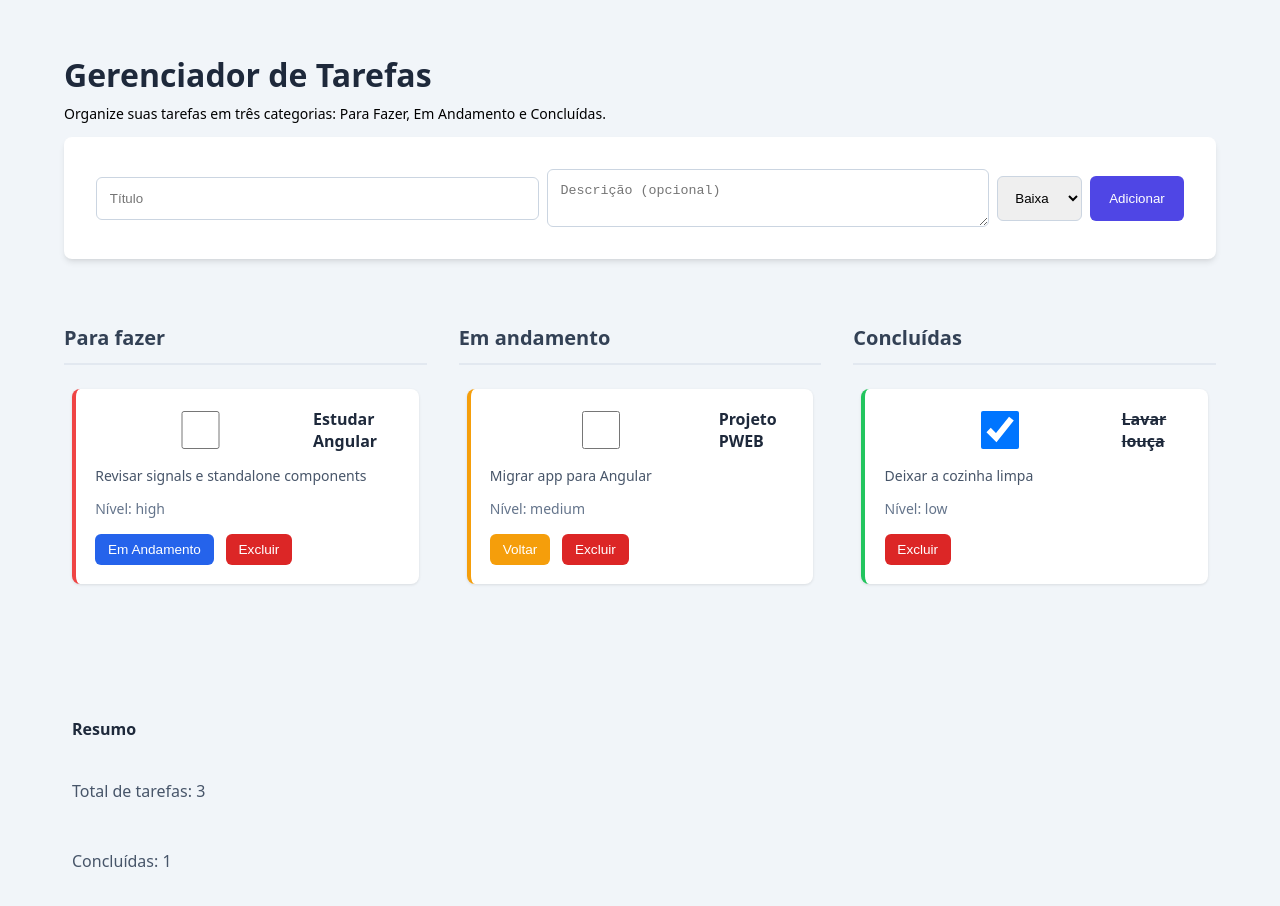
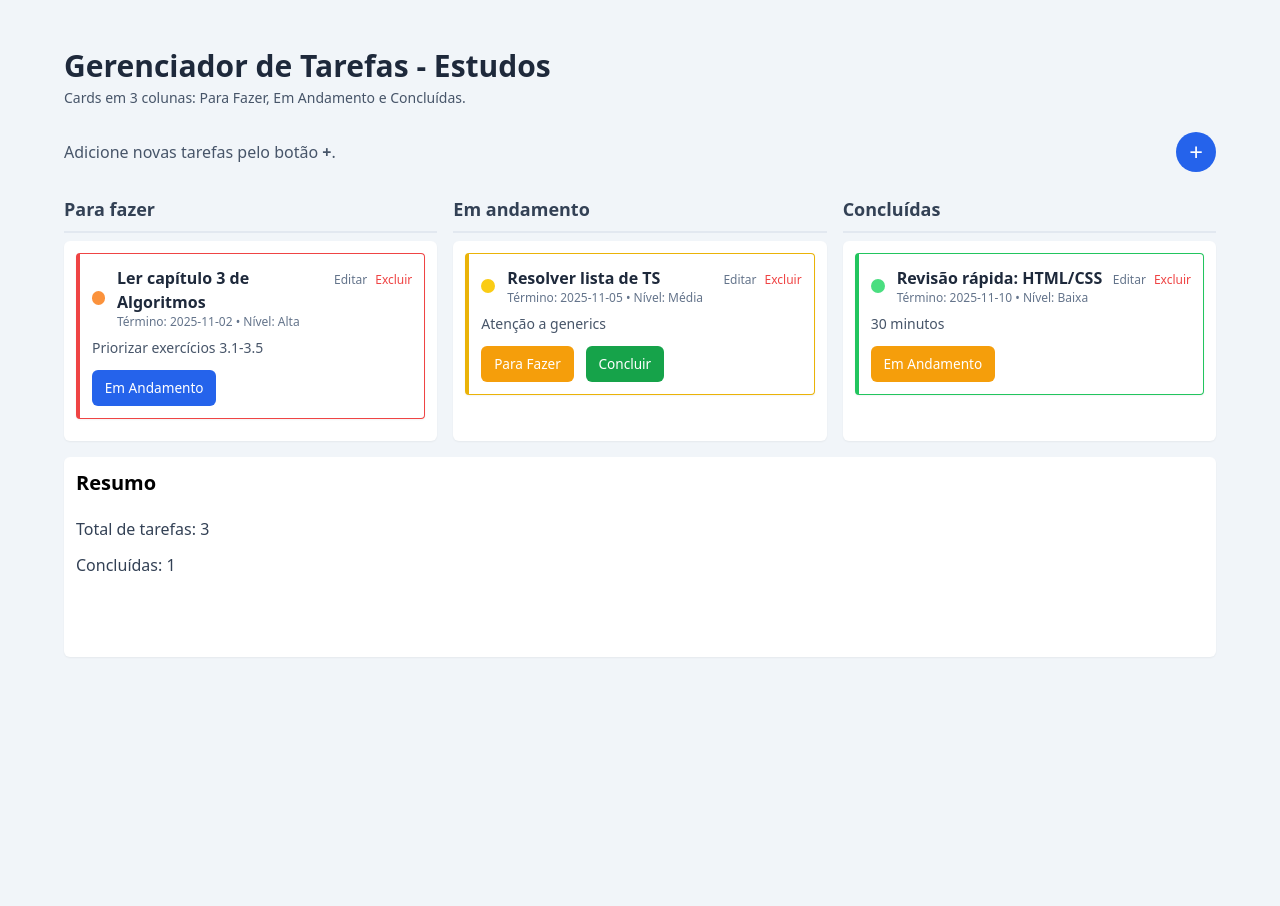
Before and after one commit to felipemcd/task-manager-angular, an Angular app: page / in a window 1280 px wide. Shown: the top 906 px of the page. After the commit the page ends 800 px from the top, so only its background shows below. Built offline with nearby package versions, Linux system fonts and the light colour scheme.

Commit message:
update: alterando estilo e forms da data

```diff
--- a/angular.json
+++ b/angular.json
@@ -94,5 +94,8 @@
         }
       }
     }
+  },
+  "cli": {
+    "analytics": false
   }
 }
--- a/src/app/app.component.ts
+++ b/src/app/app.component.ts
@@ -1,4 +1,4 @@
-import { Component, computed } from '@angular/core';
+import { Component, computed, signal } from '@angular/core'; // Adiciona 'signal'
 import { CommonModule } from '@angular/common';
 
 // Componentes da Aplicação
@@ -6,6 +6,7 @@ import { HeaderComponent } from './header/header.component';
 import { TaskFormComponent } from './task-form/task-form.component';
 import { TaskListComponent } from './task-list/task-list.component';
 import { TaskService } from './services/task.service';
+import { Task } from './models/task'; // Importa o modelo Task
 
 @Component({
   selector: 'app-root',
@@ -20,30 +21,40 @@ import { TaskService } from './services/task.service';
     <div>
       <app-header></app-header>
 
-      <app-task-form></app-task-form>
+      <div class="mb-6 flex items-center justify-between">
+        <div>
+          <p class="text-slate-600">Adicione novas tarefas pelo botão <span class="font-semibold">+</span>.</p>
+        </div>
+        <div>
+          <button (click)="openFormModal(null)" aria-label="Adicionar tarefa" class="w-10 h-10 rounded-full bg-blue-600 text-white flex items-center justify-center text-2xl hover:bg-blue-700">+</button>
+        </div>
+      </div>
+
+      <app-task-form
+        *ngIf="isFormOpen()"
+        [taskToEdit]="editingTask()"
+        (close)="closeFormModal()">
+      </app-task-form>
 
       <main class="main-grid">
-
-<section>
+        <section>
           <h2>Para fazer</h2>
           <div class="task-column">
-            <app-task-list status="todo"></app-task-list>
+            <app-task-list status="todo" (startEdit)="openFormModal($event)"></app-task-list>
           </div>
         </section>
 
-
-<section>
+        <section>
           <h2>Em andamento</h2>
           <div class="task-column">
-            <app-task-list status="doing"></app-task-list>
+            <app-task-list status="doing" (startEdit)="openFormModal($event)"></app-task-list>
           </div>
         </section>
 
-
-<section>
+        <section>
           <h2>Concluídas</h2>
           <div class="task-column">
-            <app-task-list status="done"></app-task-list>
+            <app-task-list status="done" (startEdit)="openFormModal($event)"></app-task-list>
           </div>
         </section>
       </main>
@@ -59,9 +70,23 @@ import { TaskService } from './services/task.service';
 export class AppComponent {
   title = 'task-manager-angular';
 
+  // Signals para controlar o estado do modal e edição
+  isFormOpen = signal(false);
+  editingTask = signal<Task | null>(null);
+
   constructor(private taskService: TaskService) {}
 
-  // Computed signals para derivar valores a partir do TaskService.tasks
   totalTasks = computed(() => this.taskService.tasks().length);
   doneTasks = computed(() => this.taskService.tasks().filter(t => t.status === 'done').length);
+
+  // Métodos para controlar o modal
+  openFormModal(task: Task | null) {
+    this.editingTask.set(task); // Define a tarefa a ser editada (ou null para nova)
+    this.isFormOpen.set(true);
+  }
+
+  closeFormModal() {
+    this.isFormOpen.set(false);
+    this.editingTask.set(null);
+  }
 }
--- a/src/app/header/header.component.ts
+++ b/src/app/header/header.component.ts
@@ -1,5 +1,4 @@
 // src/app/header/header.component.ts
-
 import { Component } from '@angular/core';
 import { CommonModule } from '@angular/common';
 
@@ -7,14 +6,12 @@ import { CommonModule } from '@angular/common';
   selector: 'app-header',
   standalone: true,
   imports: [CommonModule],
+  // Template atualizado para bater com o index.html original
   template: `
     <header class="mb-6 mt-4">
-      <h1 class="text-3xl font-bold text-slate-800">Gerenciador de Tarefas</h1>
-      <p class="text-slate-600 mt-1 text-sm">Organize suas tarefas em três categorias: Para Fazer, Em Andamento e Concluídas.</p>
+      <h1 class="text-3xl font-bold text-slate-800">Gerenciador de Tarefas - Estudos</h1>
+      <p class="text-slate-600 mt-1 text-sm">Cards em 3 colunas: Para Fazer, Em Andamento e Concluídas.</p>
     </header>
   `,
-
 })
-export class HeaderComponent {
-  // Você pode adicionar um título ou outras propriedades aqui, se necessário.
-}
+export class HeaderComponent { }
--- a/src/app/services/task.service.ts
+++ b/src/app/services/task.service.ts
@@ -1,30 +1,37 @@
 import { Injectable, signal } from '@angular/core';
 import { Task } from '../models/task';
+
+// Helper para criar datas dinâmicas como no script.js original
+function addDaysISO(n: number): string {
+  const d = new Date();
+  d.setDate(d.getDate() + n);
+  return d.toISOString().split('T')[0];
+}
 
 const INITIAL_TASKS: Task[] = [
   {
     id: '1',
-    title: 'Estudar Angular',
-    description: 'Revisar signals e standalone components',
+    title: 'Ler capítulo 3 de Algoritmos',
+    description: 'Priorizar exercícios 3.1-3.5',
     priority: 'high',
     status: 'todo',
-    due: new Date(Date.now() + 86400000).toISOString().split('T')[0]
+    due: addDaysISO(2) // Data dinâmica
   },
   {
     id: '2',
-    title: 'Projeto PWEB',
-    description: 'Migrar app para Angular',
+    title: 'Resolver lista de TS',
+    description: 'Atenção a generics',
     priority: 'medium',
     status: 'doing',
-    due: new Date(Date.now() + 2 * 86400000).toISOString().split('T')[0]
+    due: addDaysISO(5) // Data dinâmica
   },
   {
     id: '3',
-    title: 'Lavar louça',
-    description: 'Deixar a cozinha limpa',
+    title: 'Revisão rápida: HTML/CSS',
+    description: '30 minutos',
     priority: 'low',
     status: 'done',
-    due: new Date(Date.now() - 86400000).toISOString().split('T')[0]
+    due: addDaysISO(10) // Data dinâmica
   }
 ];
 
@@ -36,6 +43,7 @@ export class TaskService {
 
   constructor() { }
 
+  // Modificado para incluir 'due' (que já estava no Omit, mas agora garantimos)
   add(newTask: Omit<Task, 'id' | 'status'>) {
     const taskWithDefaults: Task = {
       ...newTask,
@@ -43,6 +51,19 @@ export class TaskService {
       status: 'todo',
     };
     this.tasks.update(currentTasks => [taskWithDefaults, ...currentTasks]);
+  }
+
+  // NOVO: Método para edição (baseado no script.js)
+  update(id: string, updatedTaskData: Partial<Omit<Task, 'id' | 'status'>>) {
+    this.tasks.update(currentTasks =>
+      currentTasks.map(task => {
+        if (task.id === id) {
+          // Retorna a tarefa mesclada com os novos dados
+          return { ...task, ...updatedTaskData };
+        }
+        return task;
+      })
+    );
   }
 
   updateStatus(id: string, newStatus: 'todo' | 'doing' | 'done') {
@@ -56,6 +77,7 @@ export class TaskService {
     );
   }
 
+  // Este método é usado pelo checkbox no seu código atual.
   toggleStatus(id: string) {
     this.tasks.update(currentTasks =>
       currentTasks.map(task => {
--- a/src/app/task-form/task-form.component.ts
+++ b/src/app/task-form/task-form.component.ts
@@ -1,41 +1,117 @@
-import { Component } from '@angular/core';
+import { Component, EventEmitter, Input, OnInit, Output } from '@angular/core';
 import { CommonModule } from '@angular/common';
 import { FormsModule } from '@angular/forms';
 import { TaskService } from '../services/task.service';
+import { Task } from '../models/task';
 
 @Component({
   selector: 'app-task-form',
   standalone: true,
   imports: [CommonModule, FormsModule],
   template: `
-  <div class="bg-white p-4 rounded shadow mb-4">
-    <form (submit)="submit($event)" class="grid grid-cols-1 gap-2">
-      <input [(ngModel)]="title" name="title" placeholder="Título" class="border p-2 rounded" required />
-      <textarea [(ngModel)]="description" name="desc" rows="2" placeholder="Descrição (opcional)" class="border p-2 rounded"></textarea>
-      <div class="flex gap-2">
-        <select [(ngModel)]="priority" name="priority" class="border p-2 rounded">
-          <option value="low">Baixa</option>
-          <option value="medium">Média</option>
-          <option value="high">Alta</option>
-        </select>
-        <button class="ml-auto bg-blue-600 text-white px-4 py-2 rounded">Adicionar</button>
+  <div (click)="close.emit()" class="fixed inset-0 z-40 bg-black/40"></div>
+
+  <div class="fixed inset-0 z-50 flex items-center justify-center p-4">
+    <div class="relative bg-white rounded-lg shadow-lg w-full max-w-2xl mx-auto p-6">
+
+      <div class="flex items-start justify-between mb-4">
+        <h3 class="text-lg font-semibold">{{ isEditing ? 'Editar tarefa' : 'Nova tarefa' }}</h3>
+        <button (click)="close.emit()" class="text-slate-500 hover:text-slate-800">✕</button>
       </div>
-    </form>
+
+      <form (submit)="submit($event)" class="grid grid-cols-1 md:grid-cols-3 gap-3 items-end">
+
+        <div>
+          <label class="text-sm text-slate-700">Título</label>
+          <input [(ngModel)]="title" name="title" class="w-full mt-1 p-2 border rounded" required />
+        </div>
+
+        <div>
+          <label class="text-sm text-slate-700">Data término</label>
+          <input [(ngModel)]="due" name="due" type="date" class="w-full mt-1 p-2 border rounded" />
+        </div>
+
+        <div>
+          <label class="text-sm text-slate-700">Nível</label>
+          <select [(ngModel)]="priority" name="priority" class="w-full mt-1 p-2 border rounded">
+            <option value="low">Baixa</option>
+            <option value="medium">Média</option>
+            <option value="high">Alta</option>
+          </select>
+        </div>
+
+        <div class="md:col-span-3">
+          <label class="text-sm text-slate-700">Descrição (breve)</label>
+          <textarea [(ngModel)]="description" name="desc" rows="2" class="w-full mt-1 p-2 border rounded"></textarea>
+        </div>
+
+        <div class="md:col-span-3 text-right">
+          <button type="submit" class="px-4 py-2 bg-blue-600 text-white rounded hover:bg-blue-700">
+            {{ isEditing ? 'Salvar' : 'Adicionar' }}
+          </button>
+        </div>
+
+      </form>
+    </div>
   </div>
   `
 })
-export class TaskFormComponent {
+export class TaskFormComponent implements OnInit {
+  // Estado para os campos do formulário
   title = '';
   description = '';
   priority: 'low'|'medium'|'high' = 'low';
+  due = ''; // Novo campo
+  isEditing = false;
+  editingTaskId: string | null = null;
+
+  // Inputs e Outputs para o modal
+  @Input() taskToEdit: Task | null = null;
+  @Output() close = new EventEmitter<void>();
+
   constructor(private taskService: TaskService) {}
+
+  // ngOnInit é chamado quando o componente é inicializado
+  ngOnInit(): void {
+    if (this.taskToEdit) {
+      this.isEditing = true;
+      this.editingTaskId = this.taskToEdit.id;
+      this.title = this.taskToEdit.title;
+      this.description = this.taskToEdit.description;
+      this.priority = this.taskToEdit.priority;
+      this.due = this.taskToEdit.due || '';
+    }
+  }
 
   submit(ev: Event) {
     ev.preventDefault();
     if (!this.title.trim()) return;
-    this.taskService.add({ title: this.title.trim(), description: this.description, priority: this.priority });
+
+    const taskData = {
+      title: this.title.trim(),
+      description: this.description.trim(),
+      priority: this.priority,
+      due: this.due
+    };
+
+    if (this.isEditing && this.editingTaskId) {
+      // Lógica de Edição
+      this.taskService.update(this.editingTaskId, taskData);
+    } else {
+      // Lógica de Adicionar
+      this.taskService.add(taskData);
+    }
+
+    this.resetAndClose();
+  }
+
+  resetAndClose() {
     this.title = '';
     this.description = '';
     this.priority = 'low';
+    this.due = '';
+    this.isEditing = false;
+    this.editingTaskId = null;
+    this.close.emit(); // Emite o evento para fechar
   }
 }
--- a/src/app/task-list/task-list.component.ts
+++ b/src/app/task-list/task-list.component.ts
@@ -1,4 +1,4 @@
-import { Component, Input, computed } from '@angular/core';
+import { Component, Input, computed, Output, EventEmitter } from '@angular/core';
 import { CommonModule } from '@angular/common';
 import { TaskService } from '../services/task.service';
 import { Task } from '../models/task';
@@ -9,22 +9,40 @@ import { Task } from '../models/task';
   imports: [CommonModule],
   template: `
     <div *ngFor="let task of filteredTasks()"
-         class="task-card"
-         [ngClass]="'priority-' + task.priority">
+         class="p-3 border rounded bg-white shadow-sm"
+         [ngClass]="getPriorityBorder(task.priority)">
 
-      <label class="flex items-center gap-2 mb-2">
-        <input type="checkbox" [checked]="task.status === 'done'" (change)="toggleDone(task.id)">
-        <span class="font-semibold" [class.line-through]="task.status === 'done'">{{ task.title }}</span>
-      </label>
+      <div class="flex items-start justify-between gap-2">
+        <div class="flex items-center gap-3">
+          <span
+            class="dot w-3.5 h-3.5 rounded-full inline-block"
+            [ngClass]="getProximityColor(task.due)"
+            [title]="getProximityTitle(task.due)">
+          </span>
 
-      <p class="text-sm text-slate-700">{{ task.description }}</p>
-      <p class="text-sm text-slate-500 mt-1">Nível: {{ task.priority }}</p>
+          <div>
+            <div class="font-semibold text-slate-800">{{ task.title }}</div>
+            <div class="text-xs text-slate-500">
+              Término: {{ task.due || 'N/A' }} • Nível: {{ levelLabel(task.priority) }}
+            </div>
+          </div>
+        </div>
 
-      <div class="task-actions">
+        <div class="text-right flex-shrink-0">
+          <button (click)="edit(task)" class="text-xs text-slate-500 mr-2">Editar</button>
+          <button (click)="remove(task.id)" class="text-xs text-red-500">Excluir</button>
+        </div>
+      </div>
+
+      <p class="mt-2 text-sm text-slate-600">{{ task.description }}</p>
+
+      <div class="task-actions mt-3">
         <button *ngIf="task.status === 'todo'" class="bg-blue-600" (click)="updateStatus(task.id, 'doing')">Em Andamento</button>
-        <button *ngIf="task.status === 'doing'" class="bg-yellow-600" (click)="updateStatus(task.id, 'todo')">Voltar</button>
 
-        <button class="remove" (click)="remove(task.id)">Excluir</button>
+        <button *ngIf="task.status === 'doing'" class="bg-yellow-600" (click)="updateStatus(task.id, 'todo')">Para Fazer</button>
+        <button *ngIf="task.status === 'doing'" class="bg-green-600" (click)="updateStatus(task.id, 'done')">Concluir</button>
+
+        <button *ngIf="task.status === 'done'" class="bg-yellow-600" (click)="updateStatus(task.id, 'doing')">Em Andamento</button>
       </div>
     </div>
 
@@ -33,6 +51,7 @@ import { Task } from '../models/task';
 })
 export class TaskListComponent {
   @Input({ required: true }) status!: 'todo' | 'doing' | 'done';
+  @Output() startEdit = new EventEmitter<Task>();
 
   constructor(private taskService: TaskService) {}
 
@@ -40,15 +59,52 @@ export class TaskListComponent {
     return this.taskService.tasks().filter(task => task.status === this.status);
   });
 
+  // --- Funções de Ação ---
   updateStatus(id: string, newStatus: 'todo' | 'doing' | 'done'): void {
     this.taskService.updateStatus(id, newStatus);
-  }
-
-  toggleDone(id: string): void {
-    this.taskService.toggleStatus(id);
   }
 
   remove(id: string): void {
     this.taskService.remove(id);
   }
+
+  edit(task: Task): void {
+    this.startEdit.emit(task);
+  }
+
+  // --- Funções de Exibição (Helpers) ---
+
+  levelLabel(level: 'low' | 'medium' | 'high'): string {
+    if (level === 'high') return 'Alta';
+    if (level === 'medium') return 'Média';
+    return 'Baixa';
+  }
+
+  getPriorityBorder(priority: 'low' | 'medium' | 'high'): string {
+    if (priority === 'high') return 'border-l-4 border-red-500';
+    if (priority === 'medium') return 'border-l-4 border-yellow-500';
+    return 'border-l-4 border-green-500';
+  }
+
+  // Lógica de proximidade do script.js
+  getProximityColor(dueISO?: string): string {
+    if (!dueISO) return 'bg-gray-300'; // Sem data
+    const today = new Date();
+    today.setHours(0, 0, 0, 0);
+    const due = new Date(dueISO + 'T00:00:00-03:00');
+
+    const diffTime = due.getTime() - today.getTime();
+    const diff = Math.ceil(diffTime / (1000 * 60 * 60 * 24));
+
+    if (diff < 0) return 'bg-gray-500'; // Atrasada
+    if (diff <= 1) return 'bg-red-500'; // Hoje ou amanhã
+    if (diff <= 3) return 'bg-orange-400';
+    if (diff <= 7) return 'bg-yellow-400';
+    return 'bg-green-400'; // Mais de 7 dias
+  }
+
+  getProximityTitle(dueISO?: string): string {
+     if (!dueISO) return 'Sem data definida';
+     return 'Proximidade da data de término';
+  }
 }
--- a/src/styles.css
+++ b/src/styles.css
@@ -1,28 +1,28 @@
+/* Importa as classes base, de componentes e utilitárias do Tailwind */
+@tailwind base;
+@tailwind components;
+@tailwind utilities;
+
+/* Estilos base que migramos do seu styles.css original */
 body {
   font-family: ui-sans-serif, system-ui, -apple-system, BlinkMacSystemFont, "Segoe UI", Roboto, "Helvetica Neue", Arial, "Noto Sans", sans-serif;
   margin: 0;
-  background-color: #f1f5f9;
+  background-color: #f1f5f9; /* bg-slate-100 */
   padding: 2rem;
   min-height: 100vh;
 }
 
 app-root > div {
-  max-width: 72rem;
+  max-width: 72rem; /* max-w-6xl */
   margin-left: auto;
   margin-right: auto;
 }
 
-h1 {
-  font-size: 2rem;
-  font-weight: 700;
-  color: #1e293b;
-  margin-bottom: 0.5rem;
-}
-
+/* O .main-grid agora é controlado pelo AppComponent */
 .main-grid {
   display: grid;
   grid-template-columns: repeat(1, minmax(0, 1fr));
-  gap: 2rem;
+  gap: 1rem; /* Reduzido um pouco para bater com o original */
 }
 
 @media (min-width: 768px) {
@@ -32,100 +32,43 @@ h1 {
 }
 
 section h2 {
-    font-size: 1.25rem;
+    font-size: 1.125rem; /* text-lg */
     font-weight: 600;
-    color: #334155;
-    margin-bottom: 1rem;
-    border-bottom: 2px solid #e2e8f0;
-    padding-bottom: 0.75rem;
+    color: #334155; /* text-slate-700 */
+    margin-bottom: 0.5rem;
+    border-bottom: 2px solid #e2e8f0; /* border-slate-200 */
+    padding-bottom: 0.5rem;
 }
 
 .task-column {
-    padding: 0.5rem;
-    min-height: 300px;
+    padding: 0.75rem; /* p-3 */
+    min-height: 200px;
     display: flex;
     flex-direction: column;
-    gap: 1rem;
+    gap: 0.75rem; /* space-y-3 */
+    background-color: white;
+    border-radius: 0.375rem; /* rounded */
+    box-shadow: 0 1px 2px 0 rgba(0, 0, 0, 0.05); /* shadow-sm */
 }
 
-app-task-form .bg-white {
-  background-color: white;
-  padding: 2rem;
-  border-radius: 0.5rem;
-  box-shadow: 0 4px 6px -1px rgba(0, 0, 0, 0.1), 0 2px 4px -2px rgba(0, 0, 0, 0.06);
-  margin-bottom: 3rem;
-}
-
-app-task-form form {
-  display: grid;
-  grid-template-columns: 1fr 1fr auto;
-  gap: 1rem;
-  align-items: center;
-}
-
-input, textarea, select {
-  border: 1px solid #cbd5e1;
-  padding: 0.8rem;
-  border-radius: 0.375rem;
-  width: 100%;
-  box-sizing: border-box;
-}
-
-button {
-  background-color: #4f46e5;
-  color: white;
-  padding: 0.8rem 1.2rem;
-  border-radius: 0.375rem;
-  border: none;
-  cursor: pointer;
-  transition: background-color 0.2s;
-  font-weight: 500;
-}
-button:hover {
-  background-color: #4338ca;
-}
-
-.task-card {
-  background-color: white;
-  padding: 1.2rem;
-  border-radius: 0.5rem;
-  box-shadow: 0 1px 3px 0 rgba(0, 0, 0, 0.1);
-  transition: transform 0.1s;
-  border-left: 4px solid;
-}
-
-.task-card.priority-low { border-color: #22c55e; }
-.task-card.priority-medium { border-color: #f59e0b; }
-.task-card.priority-high { border-color: #ef4444; }
-
-.task-card h3, .font-semibold {
-    font-weight: 600;
-    color: #1e293b;
-    font-size: 1rem;
-}
-
+/* Estilos de botões de ação (do seu styles.css antigo) */
 .task-actions {
   display: flex;
+  flex-wrap: wrap; /* Permite quebra de linha em telas menores */
   gap: 0.75rem;
-  margin-top: 1rem;
+  margin-top: 0.75rem;
 }
 
 .task-actions button {
   padding: 0.5rem 0.8rem;
   font-size: 0.85rem;
-  background-color: #e2e8f0;
-  color: #334155;
+  border-radius: 0.375rem;
+  color: white;
+  border: none;
+  cursor: pointer;
 }
 
-.task-actions button.remove { background-color: #dc2626; color: white;}
-.task-actions button.bg-blue-600 { background-color: #2563eb; color: white;}
-.task-actions button.bg-yellow-600 { background-color: #f59e0b; color: white;}
-
-.flex { display: flex; }
-.gap-2 { gap: 0.5rem; }
-.mb-2 { margin-bottom: 0.5rem; }
-.mt-1 { margin-top: 0.25rem; }
-.text-sm { font-size: 0.875rem; }
-.text-slate-700 { color: #475569; }
-.text-slate-500 { color: #64748b; }
-.line-through { text-decoration: line-through; }
+/* Cores específicas dos botões */
+.task-actions button.bg-blue-600 { background-color: #2563eb; }
+.task-actions button.bg-yellow-600 { background-color: #f59e0b; }
+.task-actions button.bg-green-600 { background-color: #16a34a; }
```
